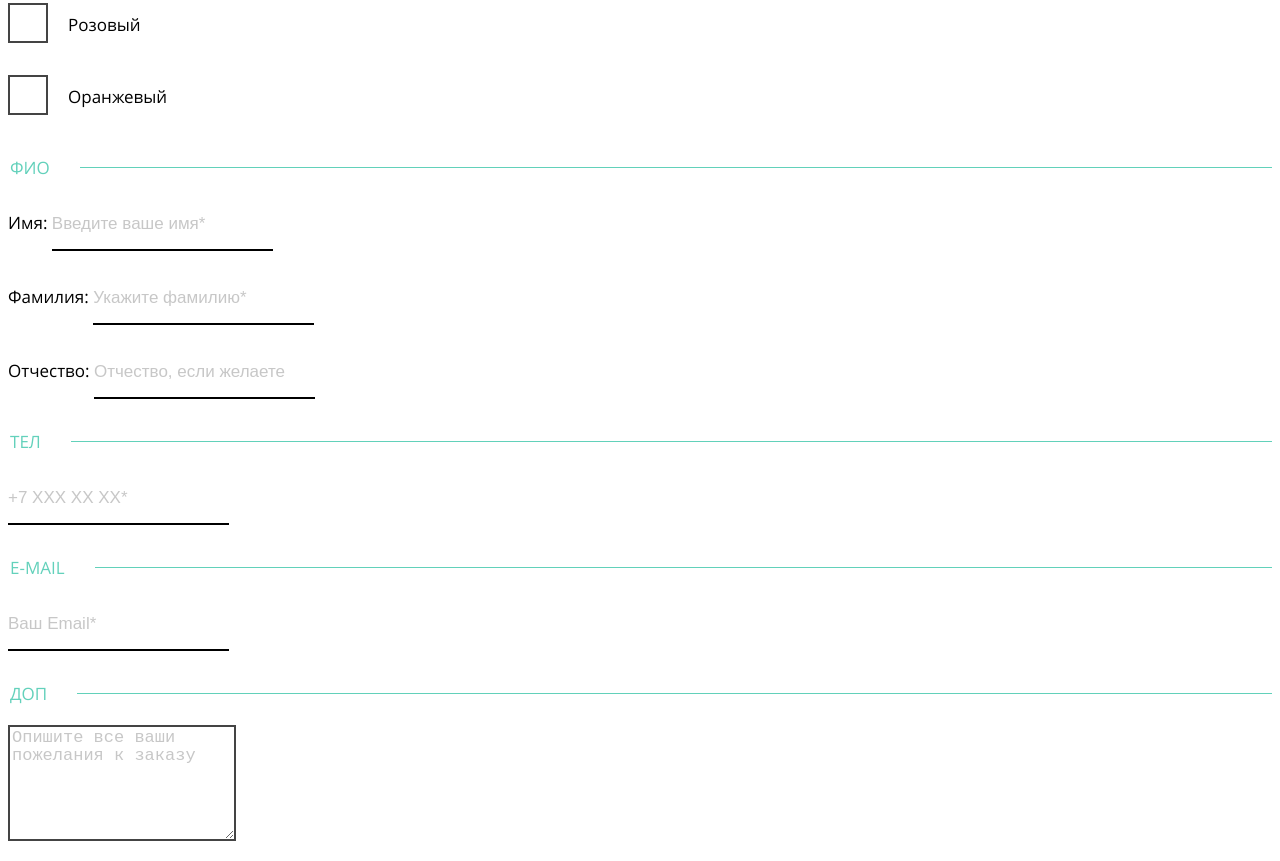
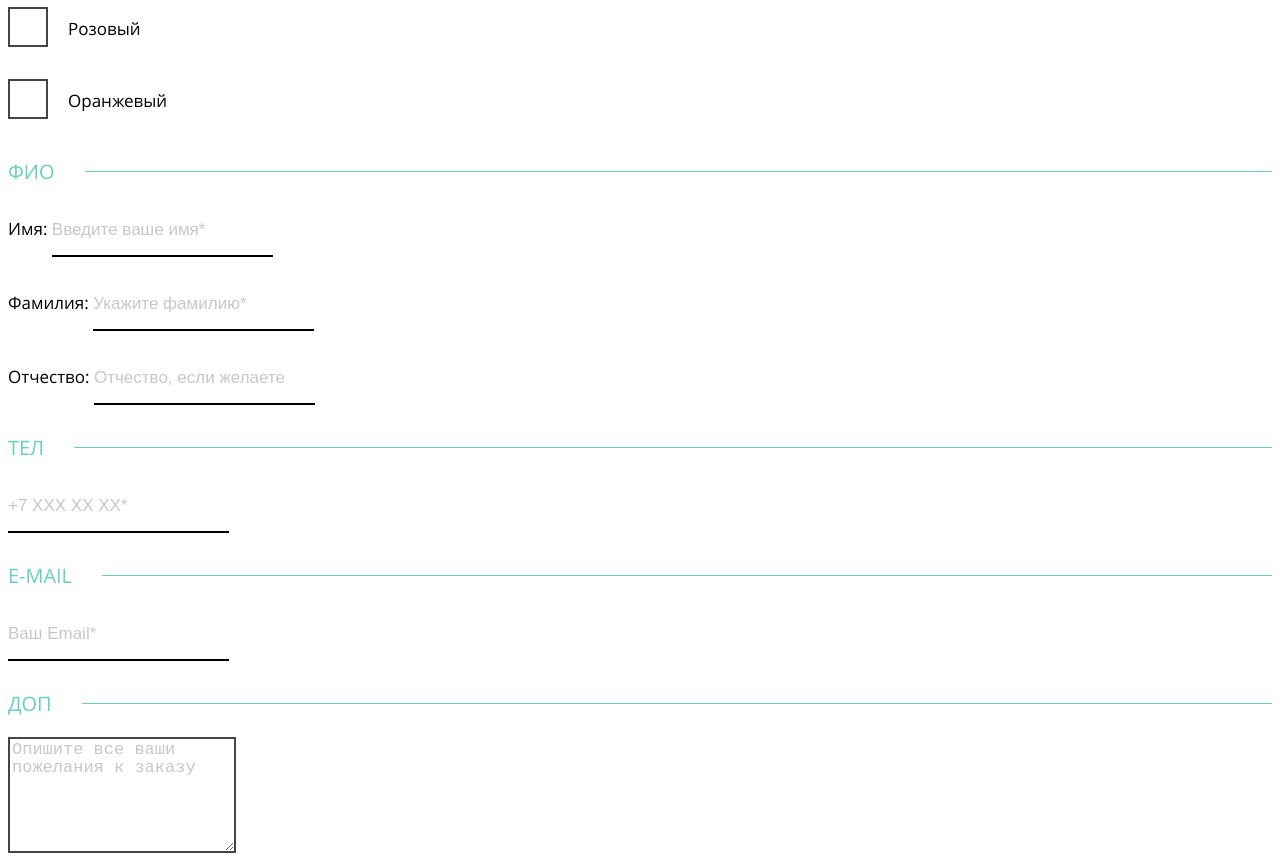
Before and after one commit to Kasgo/106387-mishka, a plain HTML site: page source/form.html in a window 1280 px wide. Shown: the part 974-1835 px from the top of the page. Drawn offline with nearby package versions, Linux system fonts and the light colour scheme; files that its build step writes are made by us from their sources.

Commit message:
Переделывает fieldset legend на div h3

```diff
--- a/source/form.html
+++ b/source/form.html
@@ -36,8 +36,8 @@
       <section class="order page-main__item">
         <p class="order__text">Мы будем рады воплотить в жизнь ваши пожелания! Заполните простую форму заказа и мы свяжемся с вами, чтобы уточнить детали.</p>
         <form class="order__wrapper" action="https://echo.htmlacademy.ru" method="get">
-          <fieldset class="order__item order-desc">
-            <legend class="order-desc__title">Тип</legend>
+          <div class="order__item order-desc">
+            <h3 class="order-desc__title">Тип</h3>
             <ul class="order-desc__list">
               <li class="order-desc__item">
                 <label class="radio">
@@ -54,10 +54,10 @@
                 </label>
               </li>
             </ul>
-          </fieldset>
+          </div>
 
-          <fieldset class="order__item order-desc">
-            <legend class="order-desc__title">Цвет</legend>
+          <div class="order__item order-desc">
+            <h3 class="order-desc__title">Цвет</h3>
             <ul class="order-desc__list">
               <li class="order-desc__item">
                 <label class="checkbox">
@@ -102,10 +102,10 @@
                 </label>
               </li>
             </ul>
-          </fieldset>
+          </div>
 
-          <fieldset class="order__item order-desc">
-            <legend class="order-desc__title">ФИО</legend>
+          <div class="order__item order-desc">
+            <h3 class="order-desc__title">ФИО</h3>
             <ul class="order-desc__list">
               <li class="order-desc__item">
                 <label class="text">
@@ -126,28 +126,28 @@
                 </label>
               </li>
             </ul>
-          </fieldset>
+          </div>
 
-          <fieldset class="order__item order-desc">
-            <legend class="order-desc__title">Тел</legend>
+          <div class="order__item order-desc">
+            <h3 class="order-desc__title">Тел</h3>
             <label class="text text--phone">
               <input class="text__control" type="tel" name="phone" placeholder="+7 ХХХ ХХ ХХ*" required>
             </label>
-          </fieldset>
+          </div>
 
-          <fieldset class="order__item order-desc">
-            <legend class="order-desc__title">E-mail</legend>
+          <div class="order__item order-desc">
+            <h3 class="order-desc__title">E-mail</h3>
             <label class="text text--email">
               <input class="text__control" type="email" name="email" placeholder="Ваш Email*">
             </label>
-          </fieldset>
+          </div>
 
-          <fieldset class="order__item order-desc">
-            <legend class="order-desc__title">Доп</legend>
+          <div class="order__item order-desc">
+            <h3 class="order-desc__title">Доп</h3>
             <label class="textarea">
               <textarea class="textarea__control" name="desc" rows="6" placeholder="Опишите все ваши пожелания к заказу"></textarea>
             </label>
-          </fieldset>
+          </div>
 
           <p class="order__text">*Поля обязательны для заполнения</p>
           <button class="button order__send" type="submit">Отправить заказ</button>
--- a/source/less/blocks/order-desc.less
+++ b/source/less/blocks/order-desc.less
@@ -1,11 +1,22 @@
 .order-desc__title {
-  margin: 0;
-  padding-right: 30px;
+  display: flex;
+  align-items: center;
+
+  margin-top: 0;
+  margin-bottom: 25px;
 
   line-height: 17px;
   font-weight: bold;
   color: @title-color--form;
   text-transform: uppercase;
+
+  &::after {
+    content: '';
+    height: 1px;
+    flex-grow: 1;
+    margin-left: 30px;
+    background-color: @border-color;
+  }
 }
 
 .order-desc__list {
--- a/source/less/blocks/order.less
+++ b/source/less/blocks/order.less
@@ -11,8 +11,4 @@
   margin: 0;
   margin-bottom: 34px;
   padding: 0;
-  padding-top: 23px;
-  border: none;
-  border-top: 1px solid @border-color;
-  display: flex;
 }
```
